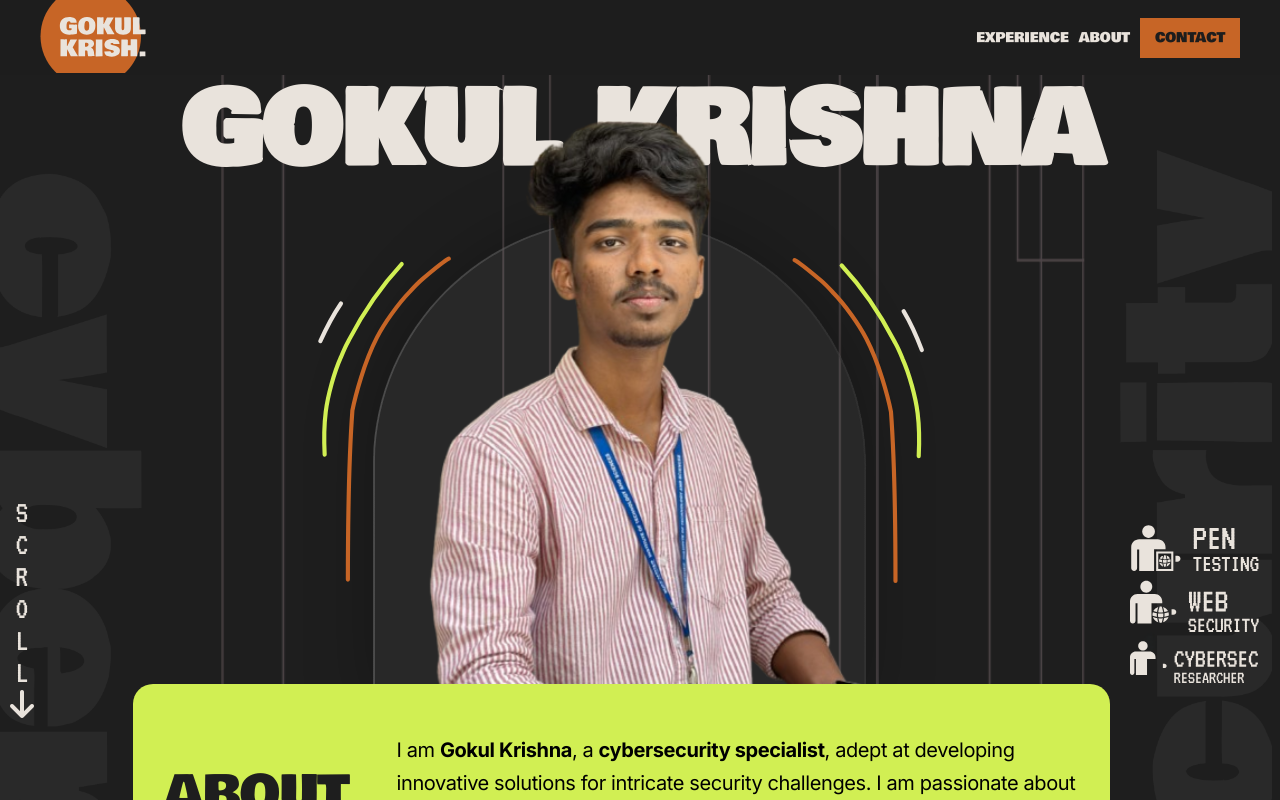
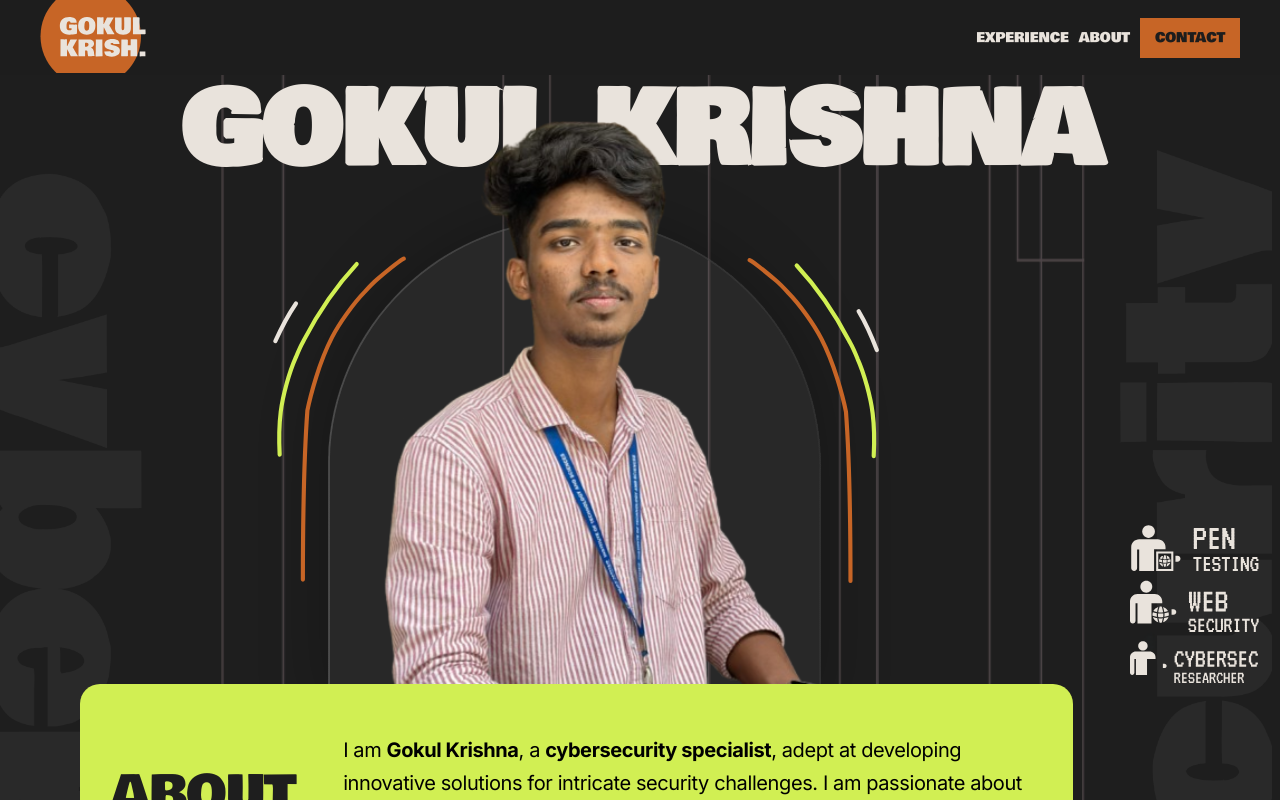
Before and after one commit to Adesh-111/Gokul-portfolio, a React (Vite) app: page / in a window 1280 px wide. Shown: the top 800 px of the page. Built offline with nearby package versions, Linux system fonts and the light colour scheme; a web font is replaced by a local one.

Commit message:
Completion of Hero component

```diff
--- a/src/components/Hero/Hero.jsx
+++ b/src/components/Hero/Hero.jsx
@@ -10,13 +10,13 @@ function Hero() {
             <h1>GOKUL KRISHNA</h1>
           </div>
           <div className="hero-details">
-            <h4>
+            {window.innerWidth > "768px" ? <h4>
               S<br />
               C<br />
               R<br />
               O<br />
               L<br />L<i className="fa-solid fa-arrow-down"></i>
-            </h4>
+            </h4> : null}
             <div className="hero-image">
               <img src={assets.profilePic} alt="" className="profile" />
               <div className="hero-about">
```
Also changed, not shown: src/components/Hero/Hero.css (+3 -4 lines).
